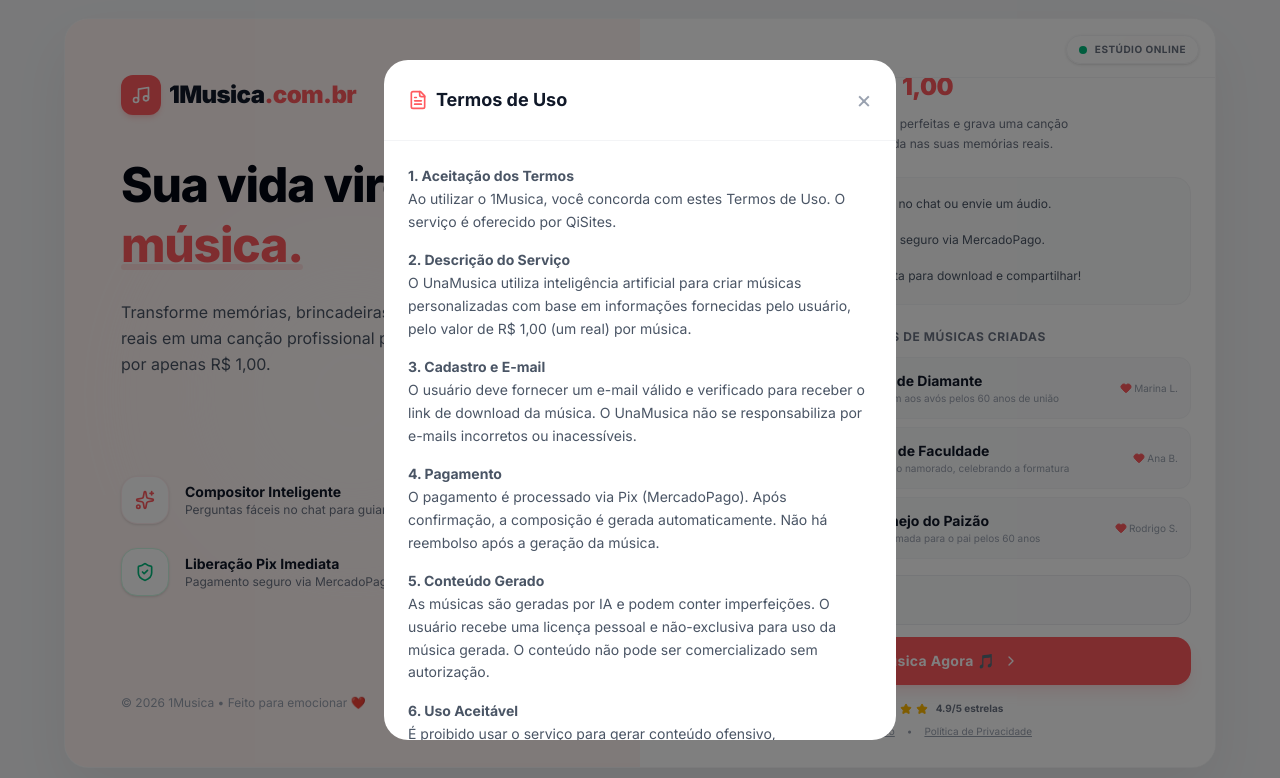
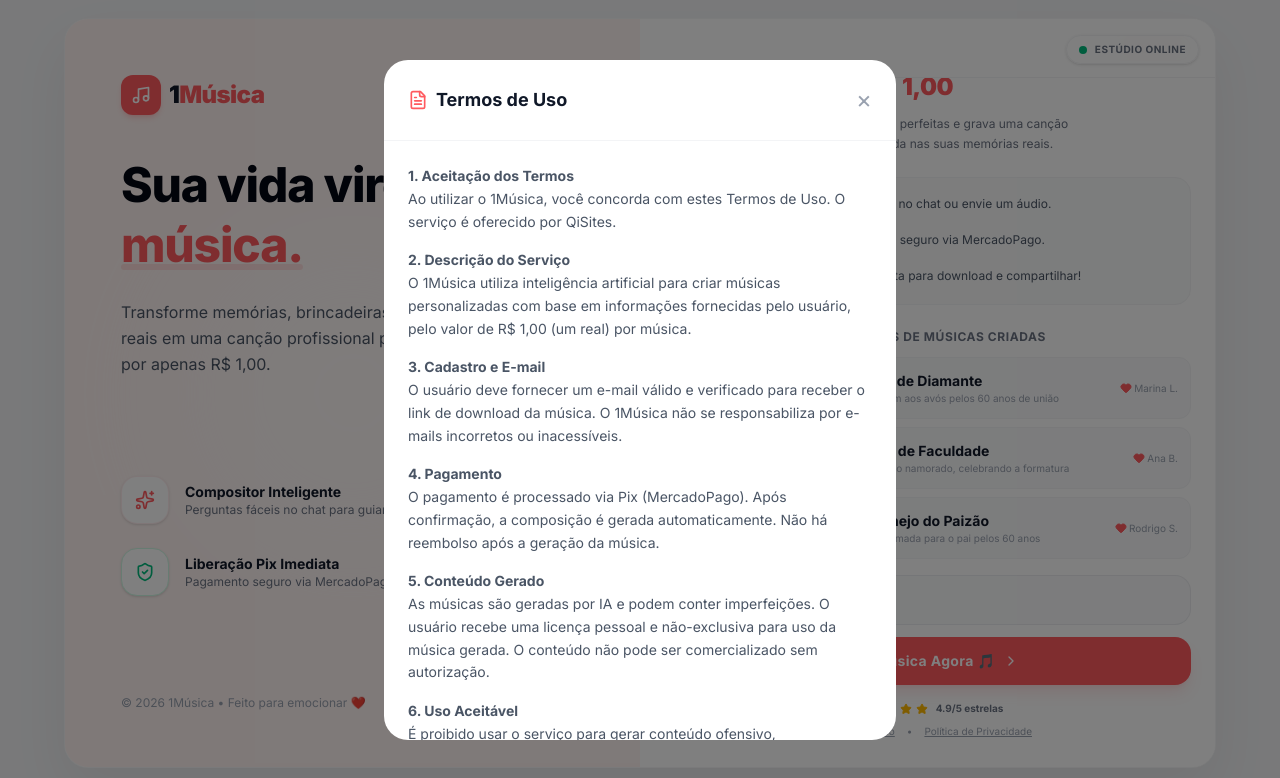
Before and after one commit to paulpessoa/umamusica, a React (Vite) app: page / in a window 1280 px wide. Both pictures are taken after a click on the button "Termos de Uso". Shown: the part 14-792 px from the top of the page. Built offline with nearby package versions, Linux system fonts and the light colour scheme.

Commit message:
Branding: rename project to 1musica in packages, add Portuguese accents to 1Música everywhere

```diff
--- a/index.html
+++ b/index.html
@@ -4,7 +4,7 @@
 <head>
   <meta charset="UTF-8" />
   <meta name="viewport" content="width=device-width, initial-scale=1.0" />
-  <title>1Musica - Compositor Virtual</title>
+  <title>1Música - Compositor Virtual</title>
 </head>
 
 <body>
--- a/metadata.json
+++ b/metadata.json
@@ -1,5 +1,5 @@
 {
-  "name": "1Musica",
+  "name": "1Música",
   "description": "Micro-SaaS para geração de músicas personalizadas via IA",
   "requestFramePermissions": [
     "microphone"
--- a/package.json
+++ b/package.json
@@ -1,5 +1,5 @@
 {
-  "name": "unamusica",
+  "name": "1musica",
   "private": true,
   "version": "0.0.0",
   "type": "module",
--- a/server.ts
+++ b/server.ts
@@ -1,4 +1,4 @@
-// Server main entrypoint for UnaMusica platform
+// Server main entrypoint for 1Música platform
 import express from "express";
 import path from "path";
 import fs from "fs";
@@ -137,12 +137,12 @@ app.post("/api/send-otp", rateLimit(5, 60 * 60 * 1000), async (req, res) => {
       try {
         const fromEmail = process.env.SMTP_USER;
         await transporter.sendMail({
-          from: `"UnaMusica" <${fromEmail}>`,
+          from: `"1Música" <${fromEmail}>`,
           to: email,
-          subject: "🎵 Seu código de verificação — UnaMusica",
+          subject: "🎵 Seu código de verificação — 1Música",
           html: `
             <div style="font-family: 'Segoe UI', sans-serif; max-width: 480px; margin: 0 auto; padding: 32px; text-align: center;">
-              <h2 style="color: #FF5A5F; margin-bottom: 8px;">UnaMusica.com.br</h2>
+              <h2 style="color: #FF5A5F; margin-bottom: 8px;">1Música</h2>
               <p style="color: #555; font-size: 14px;">Seu código de verificação é:</p>
               <div style="background: #FFF0F0; border: 2px solid #FF5A5F; border-radius: 12px; padding: 20px; margin: 20px 0;">
                 <span style="font-size: 36px; font-weight: bold; letter-spacing: 8px; color: #FF5A5F; font-family: monospace;">${code}</span>
@@ -209,7 +209,7 @@ app.post("/api/chat", rateLimit(60, 60 * 60 * 1000), async (req, res) => {
     }
 
     const systemInstruction = `
-Você é o Compositor Virtual do 1Musica, um assistente caloroso, simpático e super criativo que ajuda pessoas a criarem músicas personalizadas e emocionantes para quem amam, por apenas R$ 1,00 via Pix.
+Você é o Compositor Virtual do 1Música, um assistente caloroso, simpático e super criativo que ajuda pessoas a criarem músicas personalizadas e emocionantes para quem amam, por apenas R$ 1,00 via Pix.
 Seu objetivo é conduzir uma entrevista rápida, calorosa e engajadora com o usuário para capturar todas as informações necessárias para gerar a música: contextos detalhados, apelidos, memórias marcantes, piadas internas e histórias reais.
 
 Instruções:
@@ -249,7 +249,7 @@ app.post("/api/chat-voice", rateLimit(30, 60 * 60 * 1000), async (req, res) => {
     }
 
     const systemInstruction = `
-Você é o Compositor Virtual do 1Musica. Você recebeu um áudio do usuário.
+Você é o Compositor Virtual do 1Música. Você recebeu um áudio do usuário.
 Transcreva o áudio e continue a entrevista para coletar informações para a música personalizada.
 Responda de forma curta (2-3 frases) e faça uma pergunta por vez.
 Responda em Português do Brasil.
@@ -340,7 +340,7 @@ app.post("/api/checkout", async (req, res) => {
           },
           body: JSON.stringify({
             transaction_amount: 1.0,
-            description: "Música Personalizada — 1Musica",
+            description: "Música Personalizada — 1Música",
             payment_method_id: "pix",
             payer: { email },
             external_reference: orderId,
@@ -556,7 +556,7 @@ Retorne JSON válido.
     } catch {
       songMetadata = {
         title: "Sua Canção Especial",
-        artistName: "Cantor Virtual UnaMusica",
+        artistName: "Cantor Virtual 1Música",
         style: "Acústico / MPB",
         tempo: "Média",
         vibe: "Emocionante",
@@ -623,12 +623,12 @@ Retorne JSON válido.
       try {
         const fromEmail = process.env.SMTP_USER;
         await transporter.sendMail({
-          from: `"UnaMusica" <${fromEmail}>`,
+          from: `"1Musica" <${fromEmail}>`,
           to: order.email,
           subject: `🎵 Sua música "${songMetadata.title}" está pronta!`,
           html: `
             <div style="font-family: 'Segoe UI', sans-serif; max-width: 600px; margin: 0 auto; padding: 24px; border: 1px solid #eaeaea; border-radius: 12px;">
-              <h2 style="color: #FF5A5F; text-align: center;">UnaMusica.com.br</h2>
+              <h2 style="color: #FF5A5F; text-align: center;">1Musica</h2>
               <p>Olá!</p>
               <p>Sua música personalizada <strong>"${songMetadata.title}"</strong> ficou pronta!</p>
               <div style="background: #f9f9f9; padding: 16px; border-radius: 8px; margin: 20px 0; text-align: center;">
@@ -641,7 +641,7 @@ Retorne JSON válido.
               <div style="text-align: center; margin: 20px 0;">
                 <a href="${appUrl}/?orderId=${order.id}" style="color: #FF5A5F; font-size: 14px;">Ver letra e detalhes →</a>
               </div>
-              <p style="font-size: 11px; color: #999; text-align: center;">UnaMusica.com.br — Transformando memórias em música por R$ 1,00</p>
+              <p style="font-size: 11px; color: #999; text-align: center;">1Musica — Transformando memórias em música por R$ 1,00</p>
             </div>
           `,
         });
@@ -721,7 +721,7 @@ async function startServer() {
   }
 
   app.listen(PORT, "0.0.0.0", () => {
-    console.log(`UnaMusica server running on http://localhost:${PORT}`);
+    console.log(`1Música server running on http://localhost:${PORT}`);
   });
 }
 
--- a/src/App.tsx
+++ b/src/App.tsx
@@ -421,14 +421,14 @@ export default function App() {
                 <button onClick={() => setShowTerms(false)} className="text-gray-400 hover:text-gray-600 text-2xl cursor-pointer">×</button>
               </div>
               <div className="p-6 overflow-y-auto text-sm text-gray-600 leading-relaxed space-y-4">
-                <p><strong>1. Aceitação dos Termos</strong><br />Ao utilizar o 1Musica, você concorda com estes Termos de Uso. O serviço é oferecido por QiSites.</p>
-                <p><strong>2. Descrição do Serviço</strong><br />O UnaMusica utiliza inteligência artificial para criar músicas personalizadas com base em informações fornecidas pelo usuário, pelo valor de R$ 1,00 (um real) por música.</p>
-                <p><strong>3. Cadastro e E-mail</strong><br />O usuário deve fornecer um e-mail válido e verificado para receber o link de download da música. O UnaMusica não se responsabiliza por e-mails incorretos ou inacessíveis.</p>
+                <p><strong>1. Aceitação dos Termos</strong><br />Ao utilizar o 1Música, você concorda com estes Termos de Uso. O serviço é oferecido por QiSites.</p>
+                <p><strong>2. Descrição do Serviço</strong><br />O 1Música utiliza inteligência artificial para criar músicas personalizadas com base em informações fornecidas pelo usuário, pelo valor de R$ 1,00 (um real) por música.</p>
+                <p><strong>3. Cadastro e E-mail</strong><br />O usuário deve fornecer um e-mail válido e verificado para receber o link de download da música. O 1Música não se responsabiliza por e-mails incorretos ou inacessíveis.</p>
                 <p><strong>4. Pagamento</strong><br />O pagamento é processado via Pix (MercadoPago). Após confirmação, a composição é gerada automaticamente. Não há reembolso após a geração da música.</p>
                 <p><strong>5. Conteúdo Gerado</strong><br />As músicas são geradas por IA e podem conter imperfeições. O usuário recebe uma licença pessoal e não-exclusiva para uso da música gerada. O conteúdo não pode ser comercializado sem autorização.</p>
                 <p><strong>6. Uso Aceitável</strong><br />É proibido usar o serviço para gerar conteúdo ofensivo, discriminatório, violento, sexualmente explícito ou que viole direitos de terceiros. Reservamo-nos o direito de recusar a geração nesses casos.</p>
                 <p><strong>7. Disponibilidade</strong><br />O link de download da música fica disponível por 30 dias após a geração. Após esse período, o arquivo pode ser removido.</p>
-                <p><strong>8. Limitação de Responsabilidade</strong><br />O UnaMusica não se responsabiliza por danos indiretos decorrentes do uso do serviço. O serviço é fornecido "como está".</p>
+                <p><strong>8. Limitação de Responsabilidade</strong><br />O 1Música não se responsabiliza por danos indiretos decorrentes do uso do serviço. O serviço é fornecido "como está".</p>
                 <p><strong>9. Alterações</strong><br />Estes termos podem ser alterados a qualquer momento. O uso continuado do serviço após alterações implica aceitação.</p>
                 <p className="text-xs text-gray-400">Última atualização: Julho de 2026</p>
               </div>
--- a/src/components/MobileFrame.tsx
+++ b/src/components/MobileFrame.tsx
@@ -24,7 +24,7 @@ export default function MobileFrame({ children }: MobileFrameProps) {
                 <Music className="w-5 h-5 text-white" />
               </div>
               <span className="text-2xl font-black tracking-tight text-gray-900">
-                1Musica<span className="text-[#FF5A5F]">.com.br</span>
+                1<span className="text-[#FF5A5F]">Música</span>
               </span>
             </div>
 
@@ -60,7 +60,7 @@ export default function MobileFrame({ children }: MobileFrameProps) {
           </div>
 
           <div className="text-xs text-gray-400 relative z-10">
-            © 2026 1Musica • Feito para emocionar ❤️
+            © 2026 1Música • Feito para emocionar ❤️
           </div>
         </div>
 
@@ -86,7 +86,7 @@ export default function MobileFrame({ children }: MobileFrameProps) {
                 </div>
                 <div>
                   <span className="font-bold text-base text-gray-900 tracking-tight">
-                    1Musica
+                    1Música
                   </span>
                   <span className="text-[#FF5A5F] font-bold text-sm ml-0.5">.com.br</span>
                 </div>
```
Also changed, not shown: 1 other file (tests, documents, lock files or other folders).
